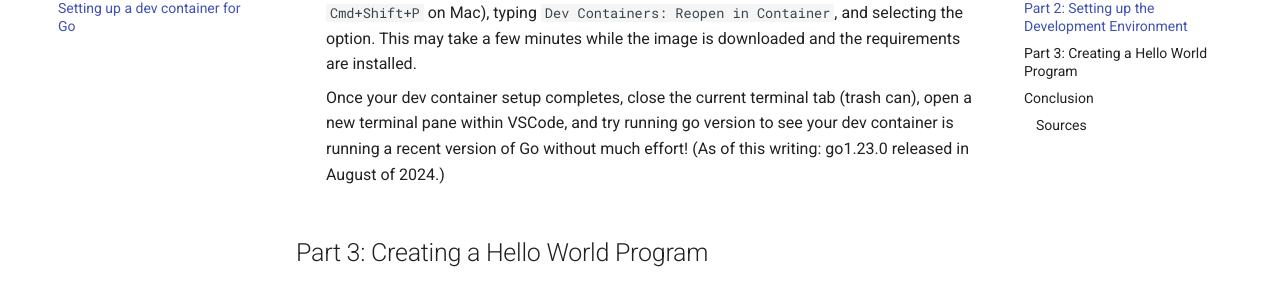
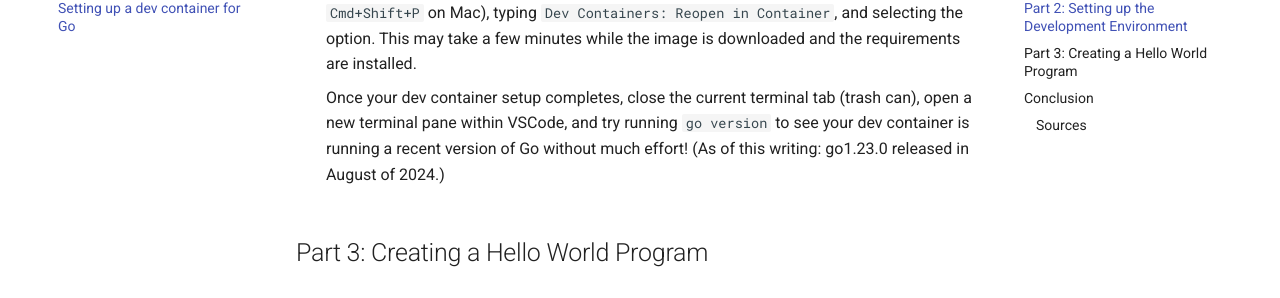
Before and after one commit to lrgatza/comp423-course-notes, an MkDocs documentation site: the page built from docs/tutorials/go-setup.md, in a window 1280 px wide and 900 px high, scrolled down 1918 px. Shown: the part 172-470 px from the top of the window. Built offline with MkDocs 1.6.1 and Material for MkDocs 9.7.7, drawn with Linux system fonts in a browser that asks for light colours.

Commit message:
typo fix

```diff
--- a/docs/tutorials/go-setup.md
+++ b/docs/tutorials/go-setup.md
@@ -73,7 +73,7 @@ Welcome to this step-by-step guide for setting up a Go project in a Dev Containe
 
 4. Reopen the project in the VSCode Dev Container by pressing `Ctrl+Shift+P` (or `Cmd+Shift+P` on Mac), typing `Dev Containers: Reopen in Container`, and selecting the option. This may take a few minutes while the image is downloaded and the requirements are installed.
 
-    Once your dev container setup completes, close the current terminal tab (trash can), open a new terminal pane within VSCode, and try running go version to see your dev container is running a recent version of Go without much effort! (As of this writing: go1.23.0 released in August of 2024.)
+    Once your dev container setup completes, close the current terminal tab (trash can), open a new terminal pane within VSCode, and try running `go version` to see your dev container is running a recent version of Go without much effort! (As of this writing: go1.23.0 released in August of 2024.)
 
 ## Part 3: Creating a Hello World Program
 
```
